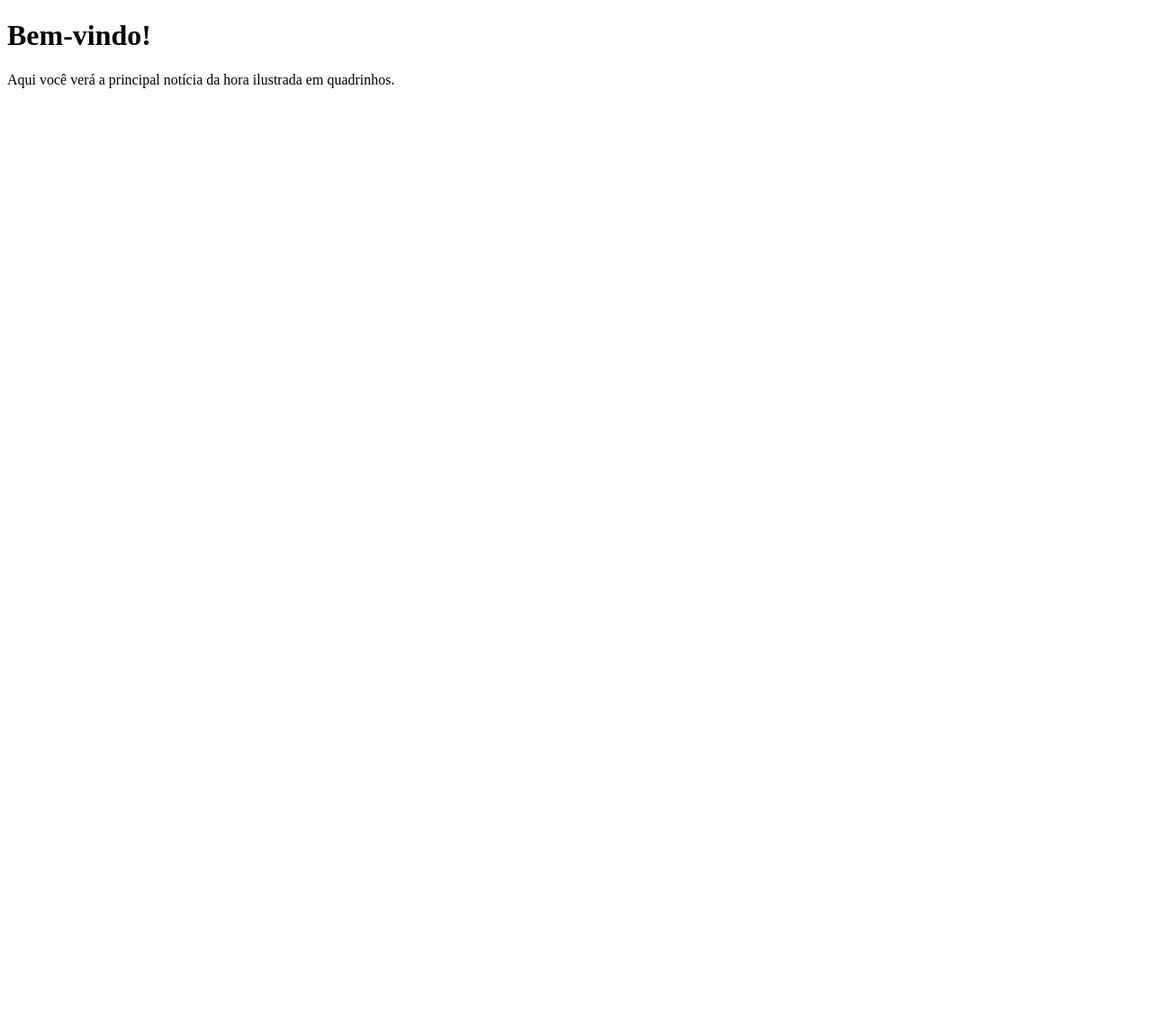
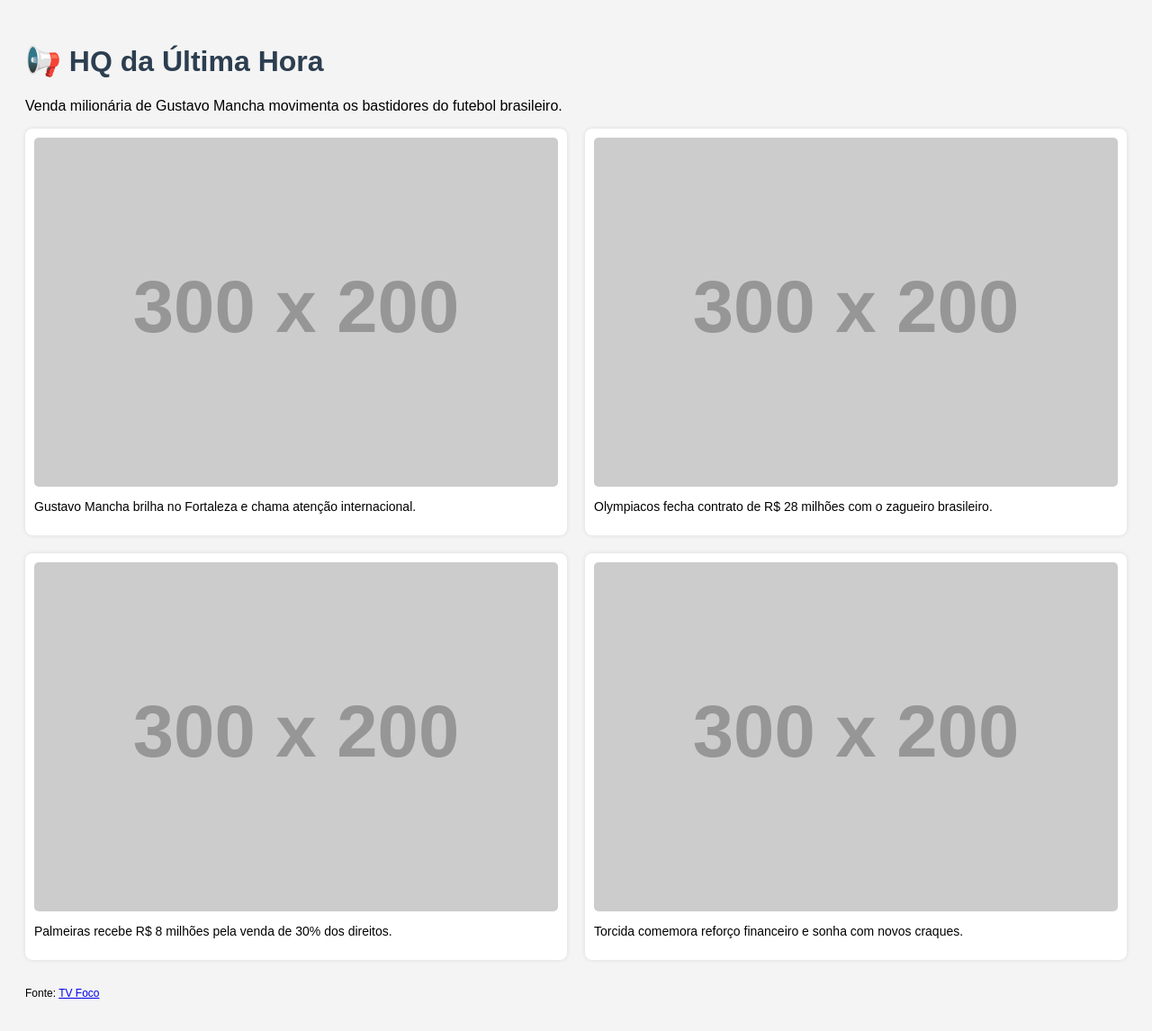
Before and after one commit to dedicatorias-web/noticias-em-quadrinhos, a plain HTML site: page index.html in a window 1280 px wide. Shown: the whole page at 90% size. Before the commit the page ends 800 px from the top, so only its background shows below. Drawn offline with Linux system fonts and the light colour scheme; placeholder pictures from the web are drawn by us.

Commit message:
Update index.html

```diff
--- a/index.html
+++ b/index.html
@@ -1,10 +1,40 @@
 <!DOCTYPE html>
-<html>
-  <head>
-    <title>Notícias em Quadrinhos</title>
-  </head>
-  <body>
-    <h1>Bem-vindo!</h1>
-    <p>Aqui você verá a principal notícia da hora ilustrada em quadrinhos.</p>
-  </body>
+<html lang="pt-BR">
+<head>
+  <meta charset="UTF-8">
+  <title>Notícia em Quadrinhos</title>
+  <style>
+    body { font-family: Arial, sans-serif; background: #f4f4f4; padding: 20px; }
+    h1 { color: #2c3e50; }
+    .hq { display: grid; grid-template-columns: repeat(2, 1fr); gap: 20px; }
+    .quadro { background: white; padding: 10px; border-radius: 8px; box-shadow: 0 0 5px rgba(0,0,0,0.1); }
+    .quadro img { width: 100%; border-radius: 5px; }
+    .quadro p { margin-top: 10px; font-size: 14px; }
+  </style>
+</head>
+<body>
+  <h1>📢 HQ da Última Hora</h1>
+  <p>Venda milionária de Gustavo Mancha movimenta os bastidores do futebol brasileiro.</p>
+
+  <div class="hq">
+    <div class="quadro">
+      <img src="https://via.placeholder.com/300x200?text=Gustavo+Mancha+em+ação" alt="Gustavo Mancha jogando">
+      <p>Gustavo Mancha brilha no Fortaleza e chama atenção internacional.</p>
+    </div>
+    <div class="quadro">
+      <img src="https://via.placeholder.com/300x200?text=Olympiacos+assinando+contrato" alt="Olympiacos">
+      <p>Olympiacos fecha contrato de R$ 28 milhões com o zagueiro brasileiro.</p>
+    </div>
+    <div class="quadro">
+      <img src="https://via.placeholder.com/300x200?text=Leila+Pereira+feliz" alt="Leila Pereira">
+      <p>Palmeiras recebe R$ 8 milhões pela venda de 30% dos direitos.</p>
+    </div>
+    <div class="quadro">
+      <img src="https://via.placeholder.com/300x200?text=Torcida+comemorando" alt="Torcida">
+      <p>Torcida comemora reforço financeiro e sonha com novos craques.</p>
+    </div>
+  </div>
+
+  <p style="margin-top: 30px; font-size: 12px;">Fonte: <a href="https://www.otvfoco.com.br/leila-garante-reforco-de-r8m-ao-palmeiras/" target="_blank">TV Foco</a></p>
+</body>
 </html>
```
